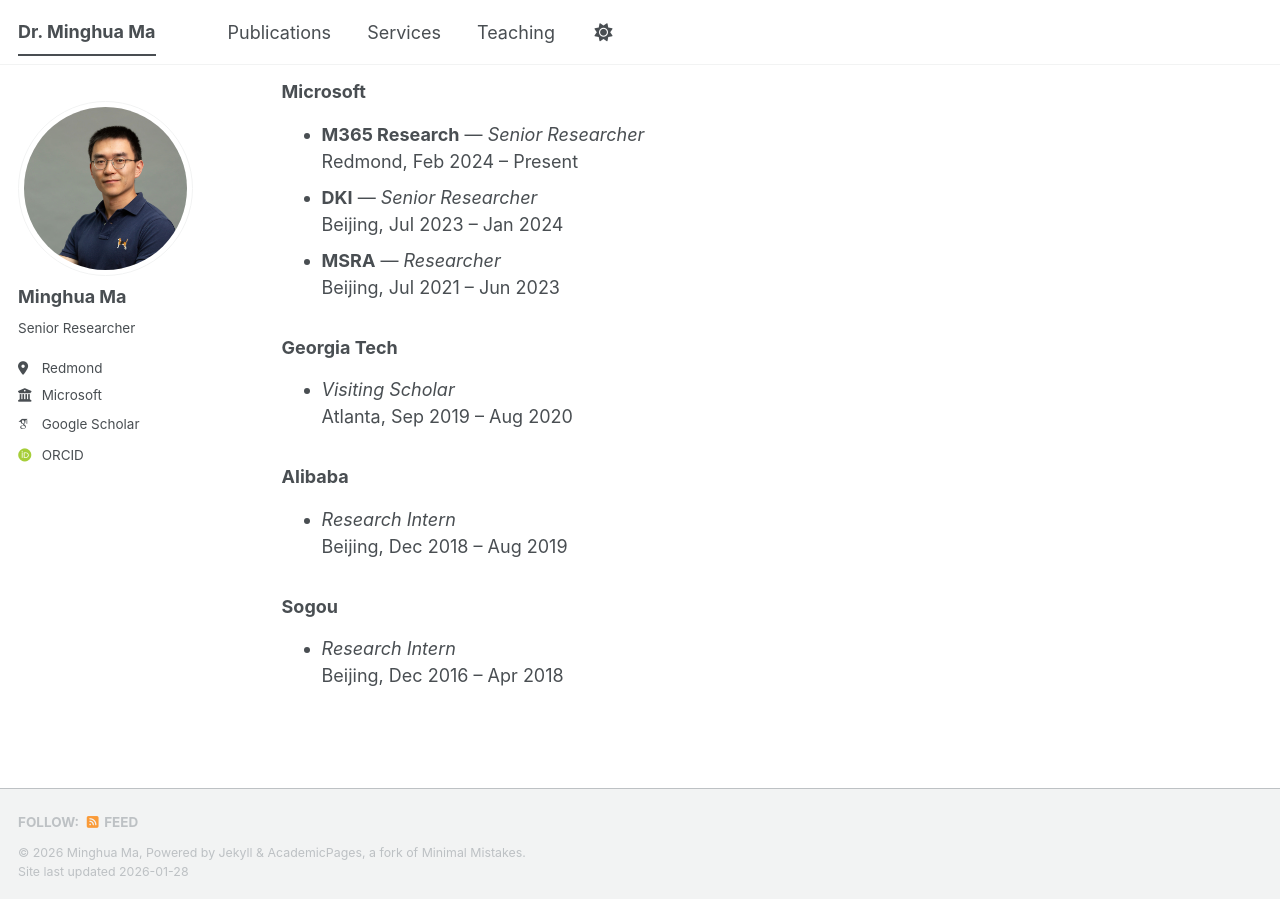
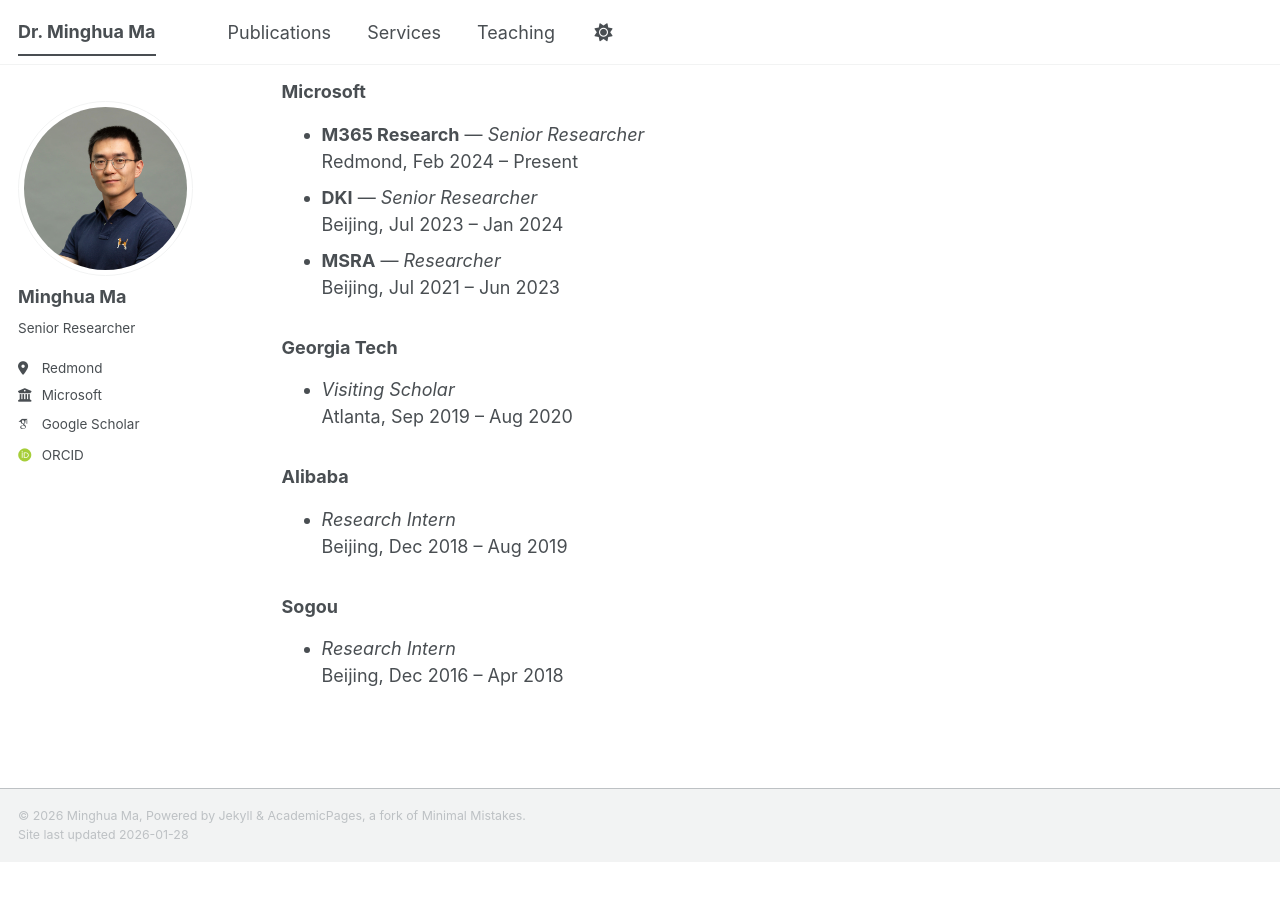
Before and after one commit to marvin233/marvin233.github.io, a Jekyll site: the page built from _pages/about.md, in a window 1280 px wide and 900 px high, scrolled down 686 px. Built offline with Jekyll 4.4.1, drawn with Linux system fonts in a browser that asks for light colours; some web fonts are replaced; a script bundle is joined from its source files by our own code; library files that are not in the unit come from our copies; after the commit the page ends 1549 px from its top, so only the background shows below that.

Commit message:
Modify RSS feed settings and update plugins
Updated RSS feed visibility and commented out jekyll-feed plugin.

```diff
--- a/_config.yml
+++ b/_config.yml
@@ -123,7 +123,7 @@ staticman:
       options:
         format           : "iso8601" # "iso8601" (default), "timestamp-seconds", "timestamp-milliseconds"
 atom_feed:
-  hide                   : false     # change to true to hide the RSS feed in the footer
+  hide                   : True     # change to true to hide the RSS feed in the footer
   path                   : # blank (default) uses feed.xml
 
 
@@ -305,7 +305,7 @@ timezone: Etc/UTC # https://en.wikipedia.org/wiki/List_of_tz_database_time_zones
 
 # Plugins
 plugins:
-  - jekyll-feed
+  # - jekyll-feed
   - jekyll-gist
   - jekyll-paginate
   # - jekyll-sitemap
@@ -314,7 +314,7 @@ plugins:
 
 # Mimic GitHub Pages with --safe
 whitelist:
-  - jekyll-feed
+  # - jekyll-feed
   - jekyll-gist
   - jekyll-paginate
   # - jekyll-sitemap
```
